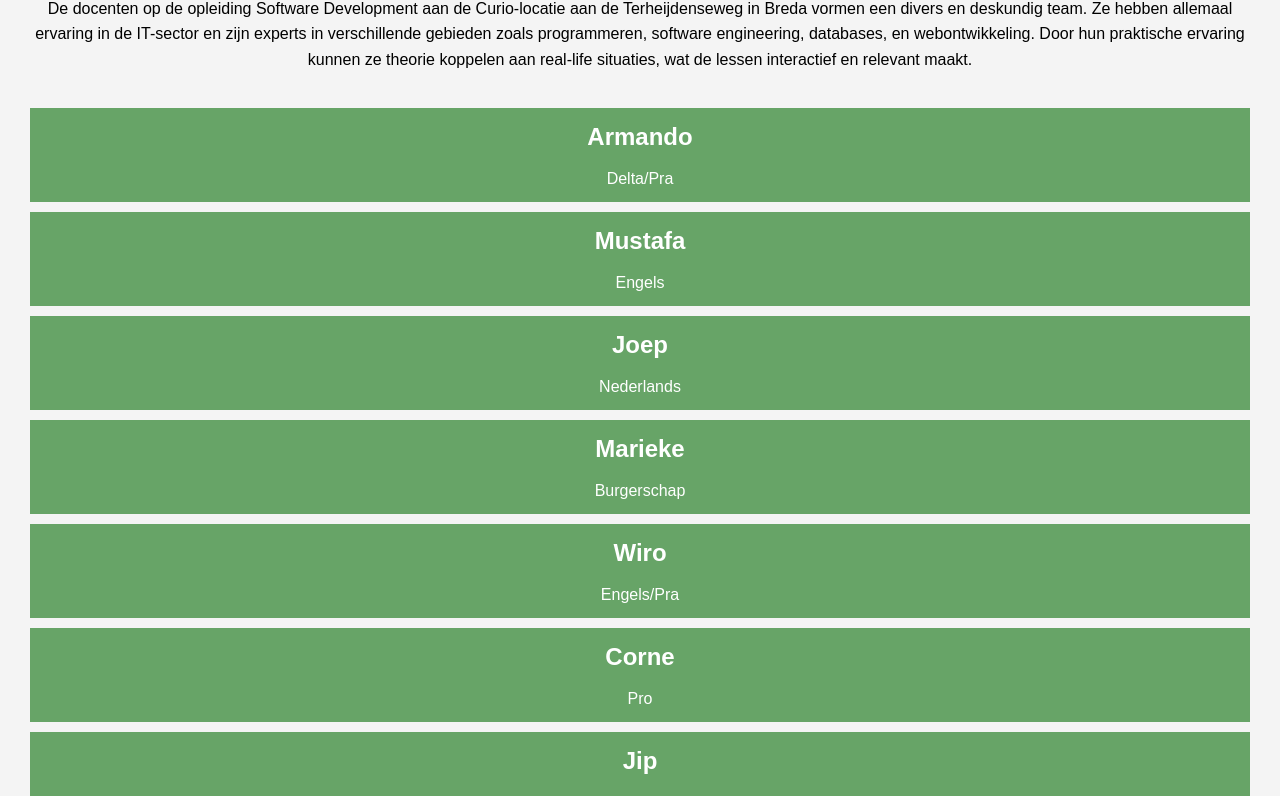
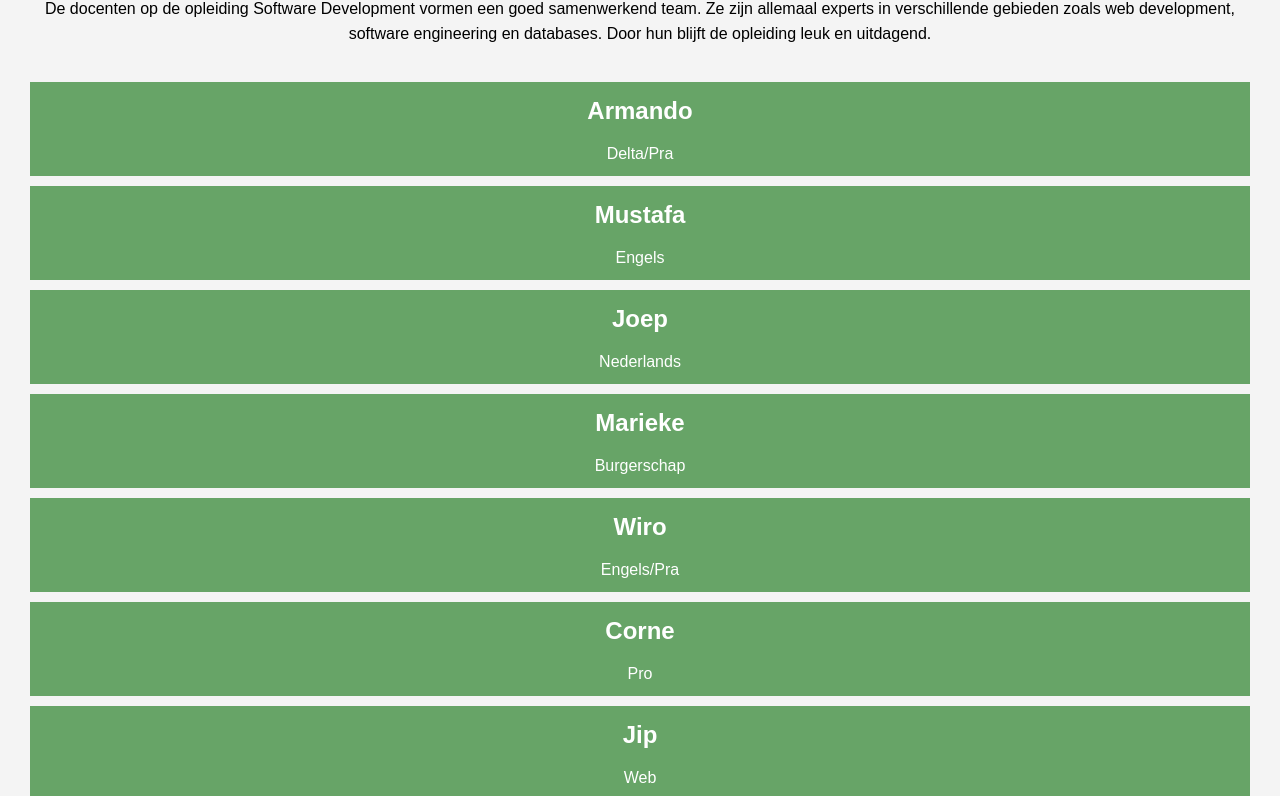
Before and after one commit to tijn-avontuur/C1-opendag, a plain HTML site: page docenten.html in a window 1280 px wide. Shown: the part 198-994 px from the top of the page. Drawn offline with Linux system fonts and the light colour scheme.

Commit message:
Docenten algemene info update

```diff
--- a/docenten.html
+++ b/docenten.html
@@ -22,7 +22,7 @@
         <div class="container">
             <div class="docenten">
                 <h1>Docenten</h1>
-                <p>De docenten op de opleiding Software Development aan de Curio-locatie aan de Terheijdenseweg in Breda vormen een divers en deskundig team. Ze hebben allemaal ervaring in de IT-sector en zijn experts in verschillende gebieden zoals programmeren, software engineering, databases, en webontwikkeling. Door hun praktische ervaring kunnen ze theorie koppelen aan real-life situaties, wat de lessen interactief en relevant maakt.</p>
+                <p>De docenten op de opleiding Software Development vormen een goed samenwerkend team. Ze zijn allemaal experts in verschillende gebieden zoals web development, software engineering en databases. Door hun blijft de opleiding leuk en uitdagend.</p>
                 <br>
                 <div class="docentvak">
                     <h2>Armando</h2>
```
